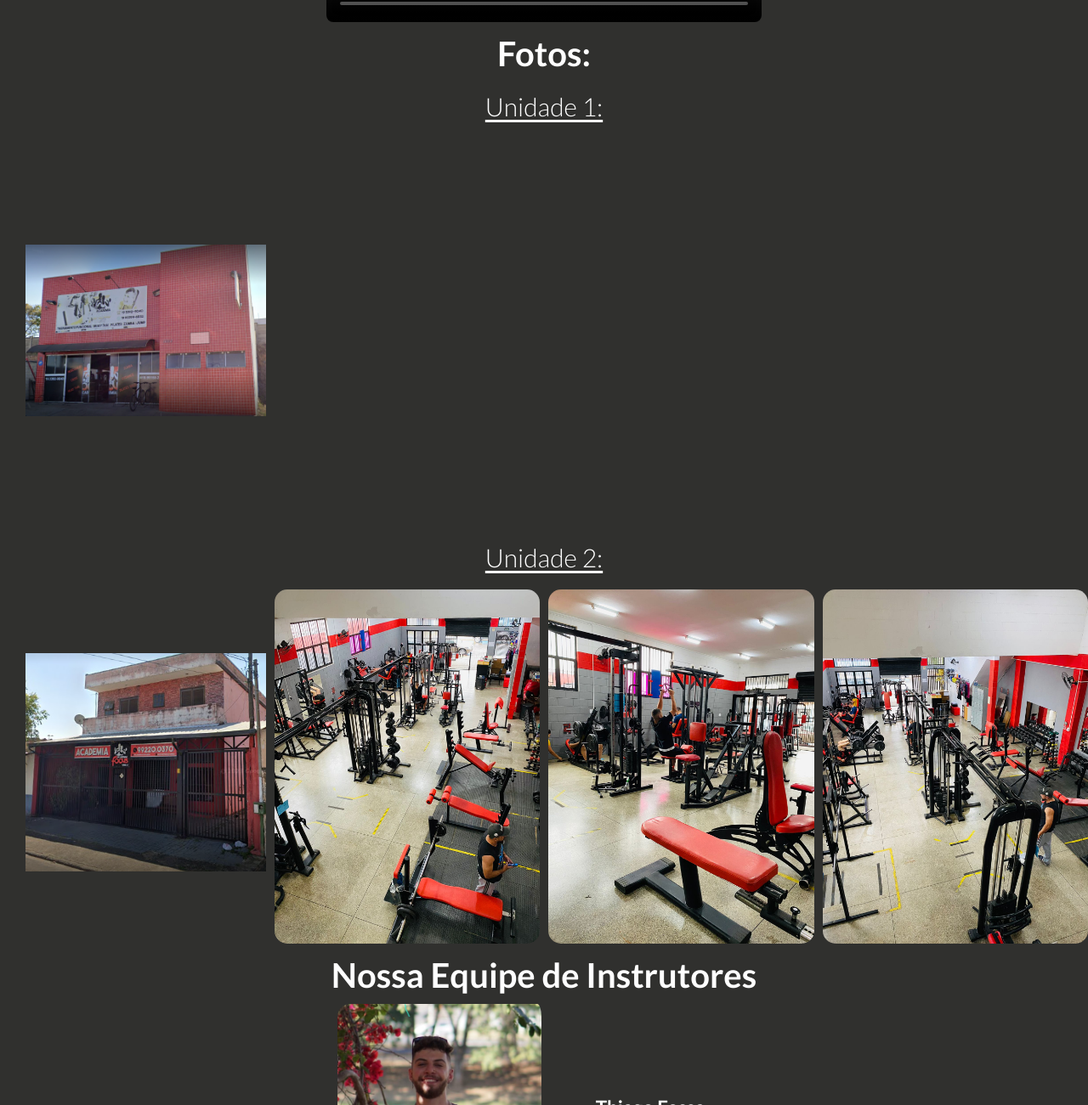
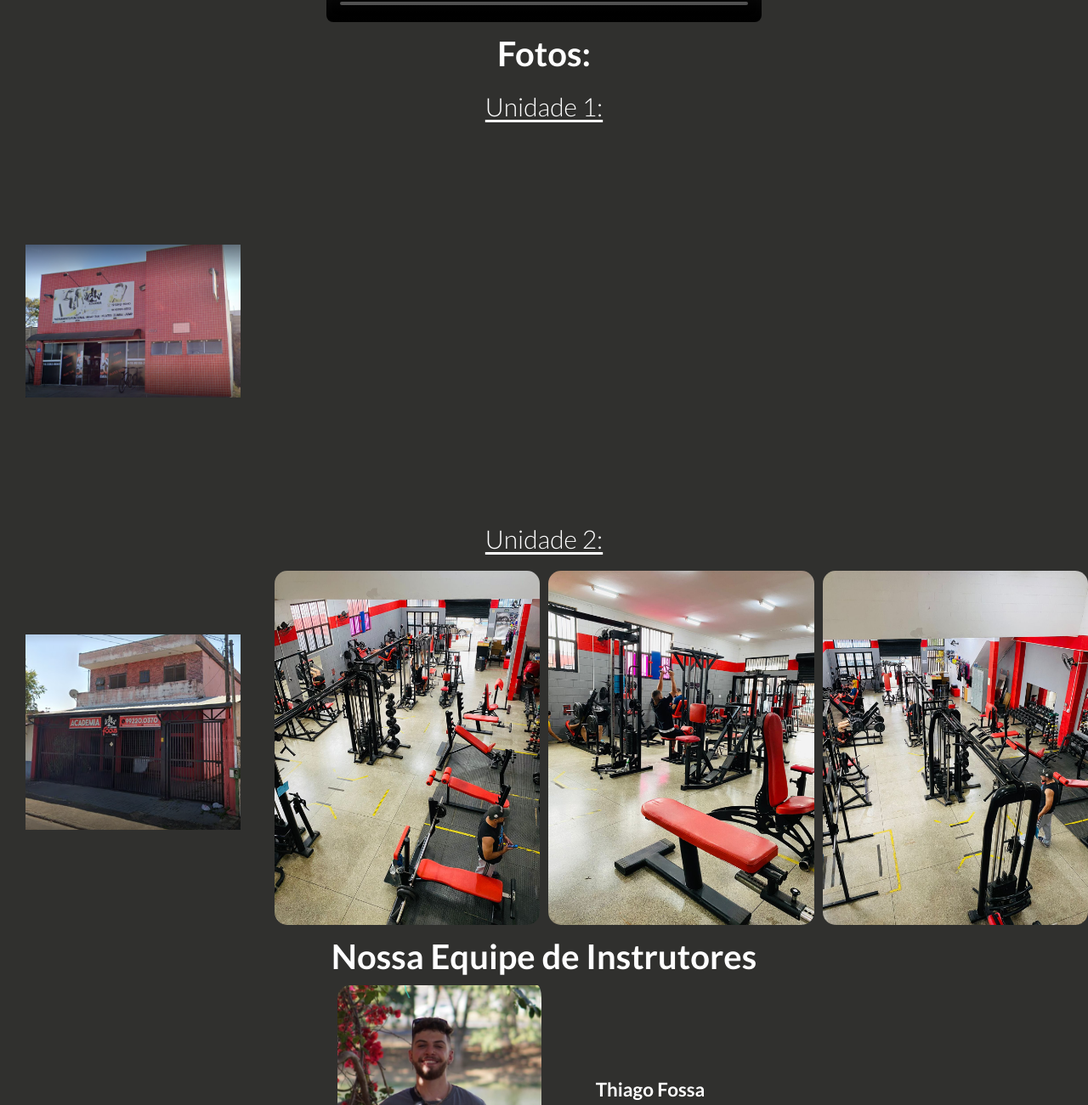
Before and after one commit to JONTK123/ACAD-FOCUS, a plain HTML site: page index.html in a window 1280 px wide. Shown: the part 952-2253 px from the top of the page at 85% size. Drawn offline with nearby package versions, Linux system fonts and the light colour scheme; grey boxes are pictures that could not be loaded.

Commit message:
Update style.css

```diff
--- a/style.css
+++ b/style.css
@@ -177,12 +177,16 @@ img {
     padding-top: 125px;
     padding-bottom: 125px;
     padding-left: 30px;
+    padding-right: 30px;
+
 }
 
 .fotosuni6 {
     padding-top: 75px;
     padding-bottom: 75px;
     padding-left: 30px;
+    padding-right: 30px;
+
 }
 
 .fotosuni5, .fotosuni6 {
@@ -361,6 +365,7 @@ img {
     body {
         padding-top: 80px;
     }
+
     .linkss {
         display: flex;
         justify-content: center;
@@ -421,6 +426,11 @@ img {
     body {
         padding-top: 117px;
     }
+
+    .titulo{
+        padd
+    }
+
     .linkss {
         display: flex;
         justify-content: center;
```
